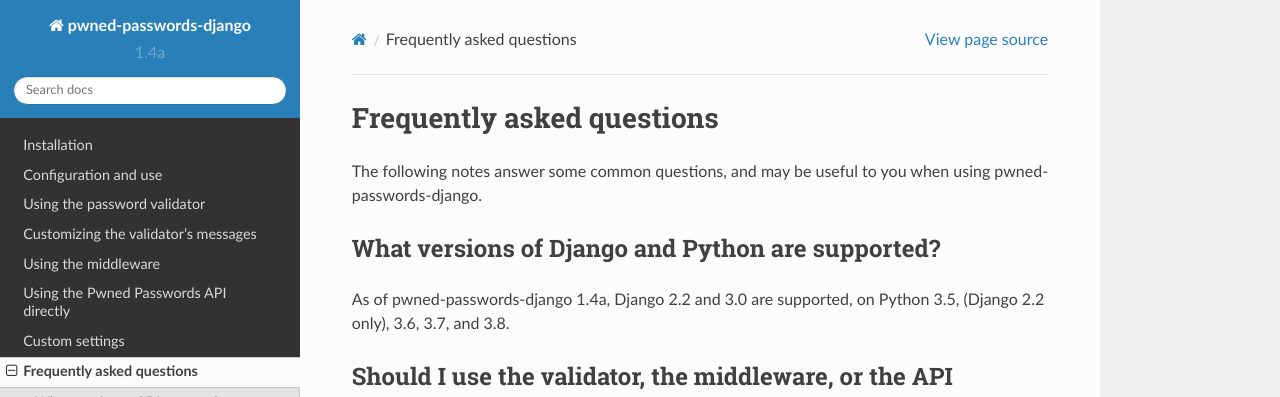
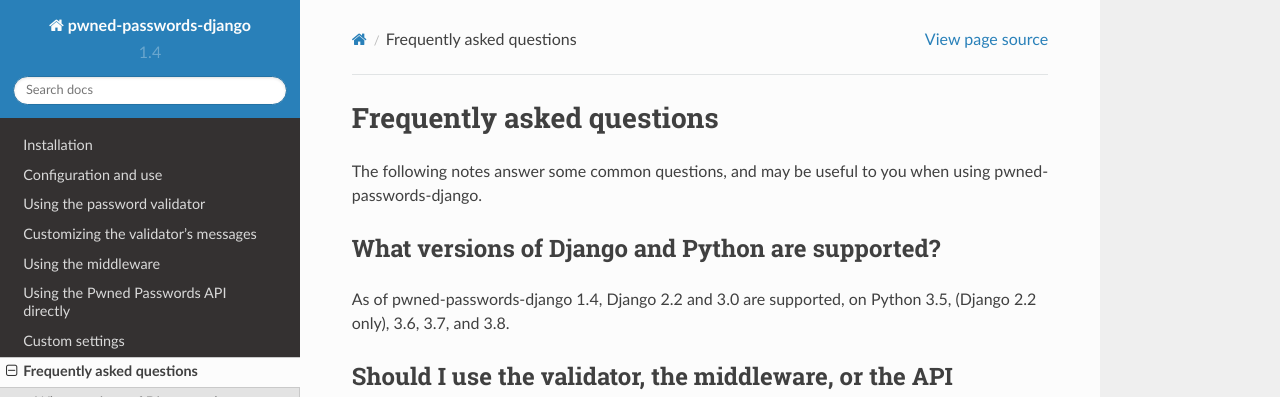
Before and after one commit to ubernostrum/pwned-passwords-django, a Sphinx documentation site: the page built from docs/faq.rst, in a window 1280 px wide and 900 px high. Shown: the top 397 px of the window. Built offline with Sphinx 7.4.7 and the Read the Docs theme 2.0.0, drawn with Linux system fonts in a browser that asks for light colours; some of the changed text lies outside the part shown.

Commit message:
Fix version number in docs.

```diff
--- a/docs/conf.py
+++ b/docs/conf.py
@@ -10,8 +10,8 @@
 master_doc = "index"
 project = "pwned-passwords-django"
 copyright = "2018-2020, James Bennett"
-version = "1.4a"
-release = "1.4a"
+version = "1.4"
+release = "1.4"
 exclude_trees = ["_build"]
 pygments_style = "sphinx"
 html_static_path = ["_static"]
```
